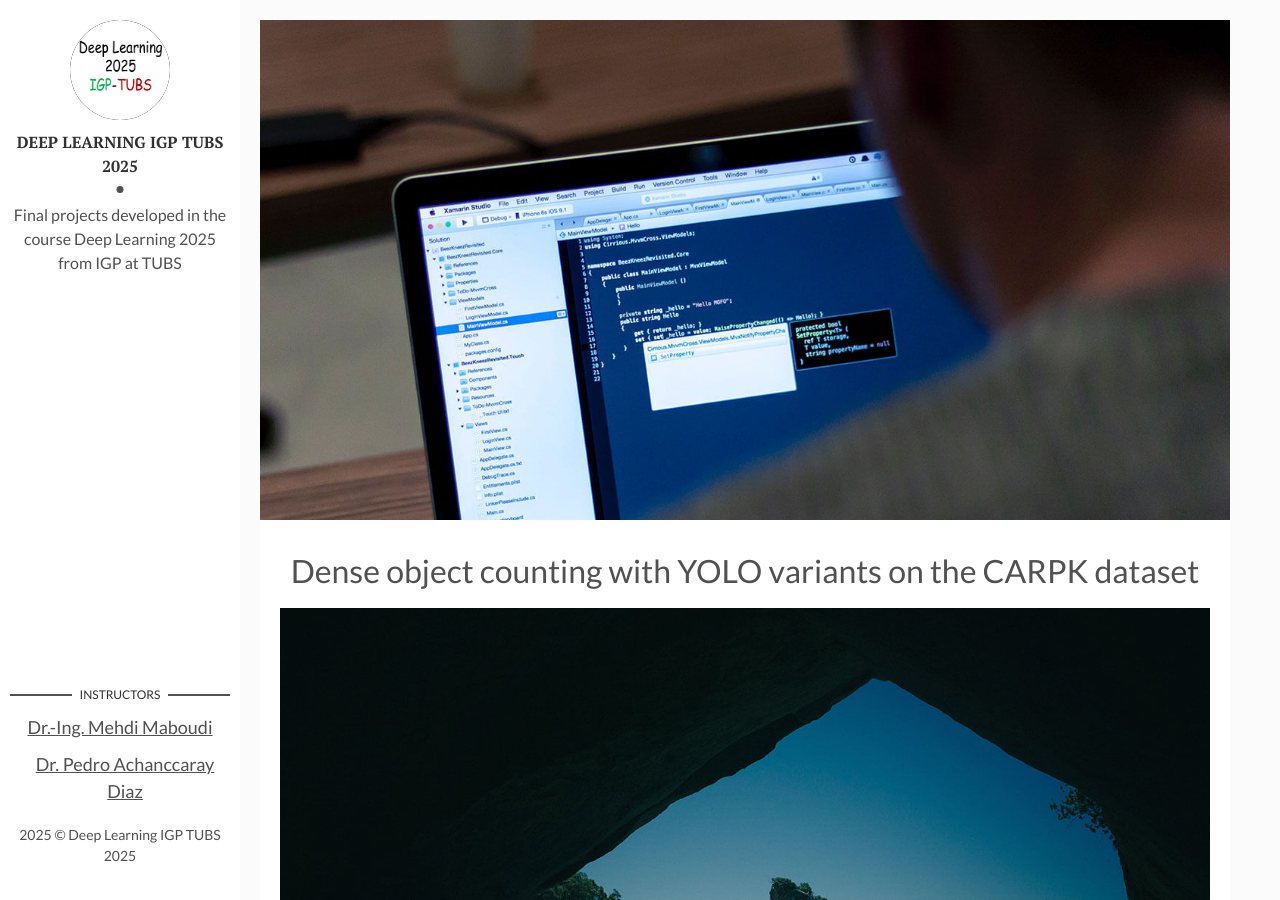
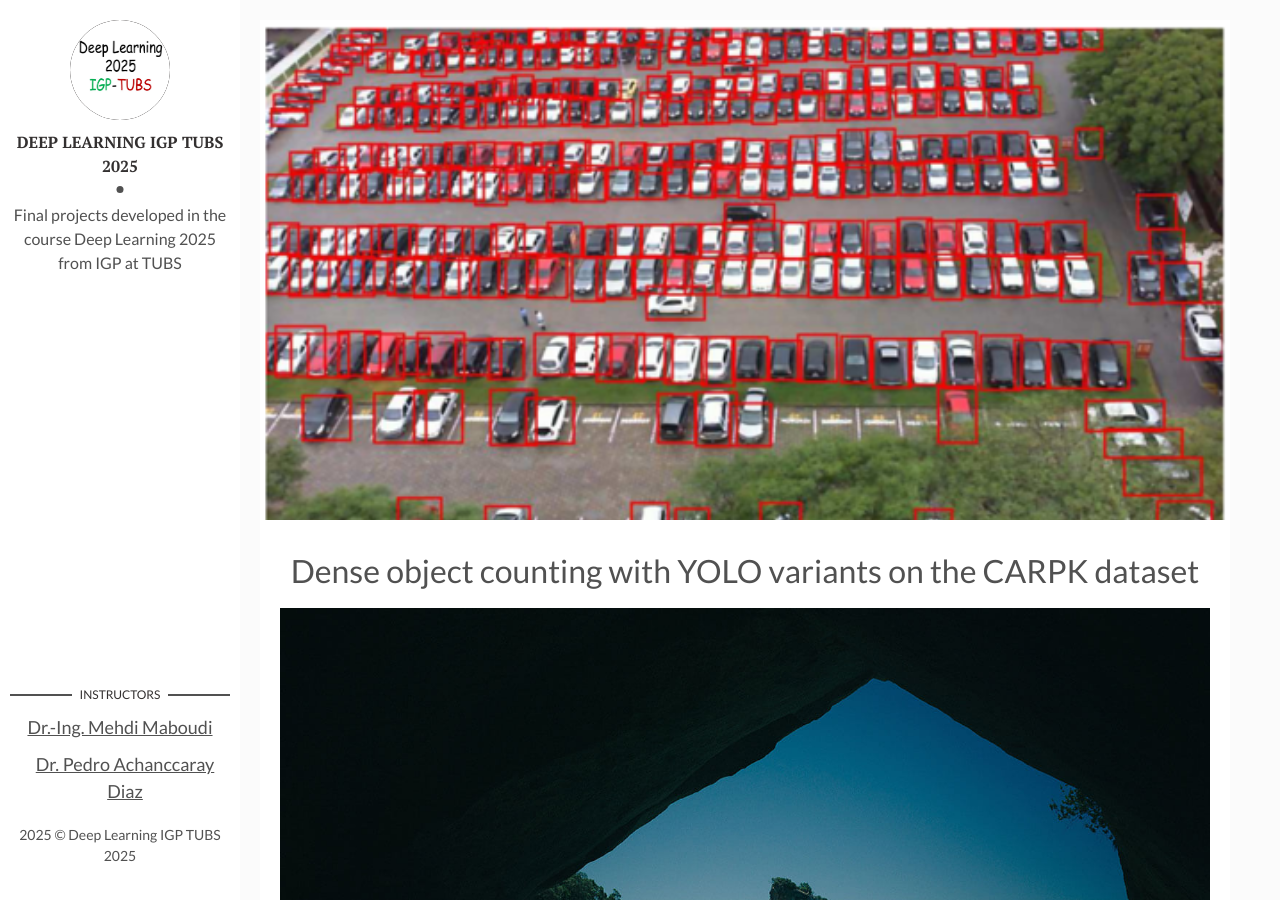
Before and after one commit to Deep-Learning-IGP-TUBS-SoSe2025/Deep-Learning-IGP-TUBS-SoSe2025.github.io, a Jekyll site: the page built from _posts/2025-04-16-Group_3.markdown, in a window 1280 px wide and 900 px high. Built offline with Jekyll 4.4.1, drawn with Linux system fonts in a browser that asks for light colours.

Commit message:
update group 3

```diff
--- a/_posts/2025-04-16-Group_3.markdown
+++ b/_posts/2025-04-16-Group_3.markdown
@@ -3,7 +3,7 @@ layout: post
 title: Dense object counting with YOLO variants on the CARPK dataset
 date: 2025-04-16 13:32:20 +0300
 description: Project description # Add post description (optional)
-img: how-to-start.jpg # Add image post (optional), put your image in assets/img/
+img: group-3-cover.png # Add image post (optional), put your image in assets/img/
 fig-caption: # Add figcaption (optional)
 tags: [Projects]
 ---
```
